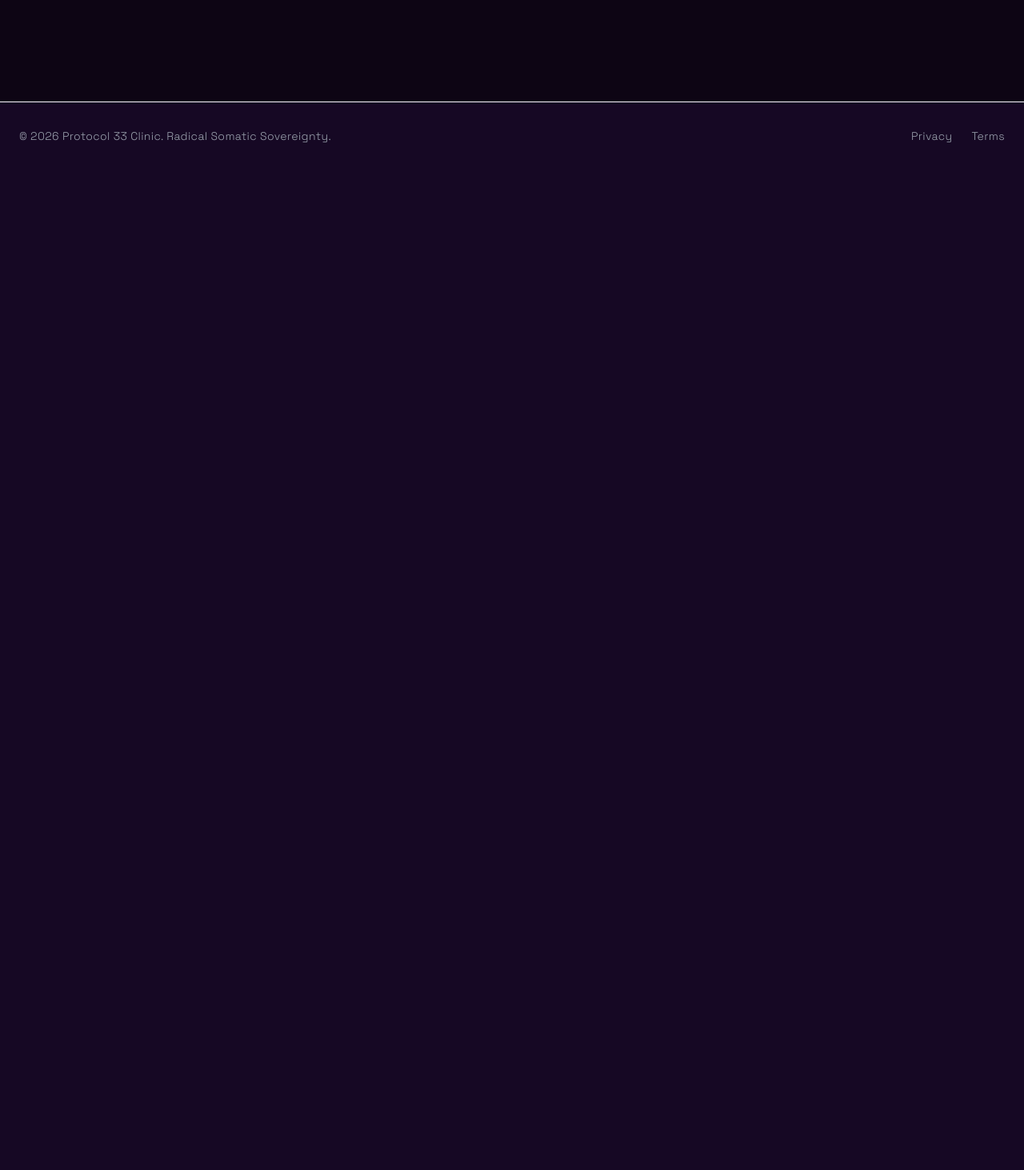
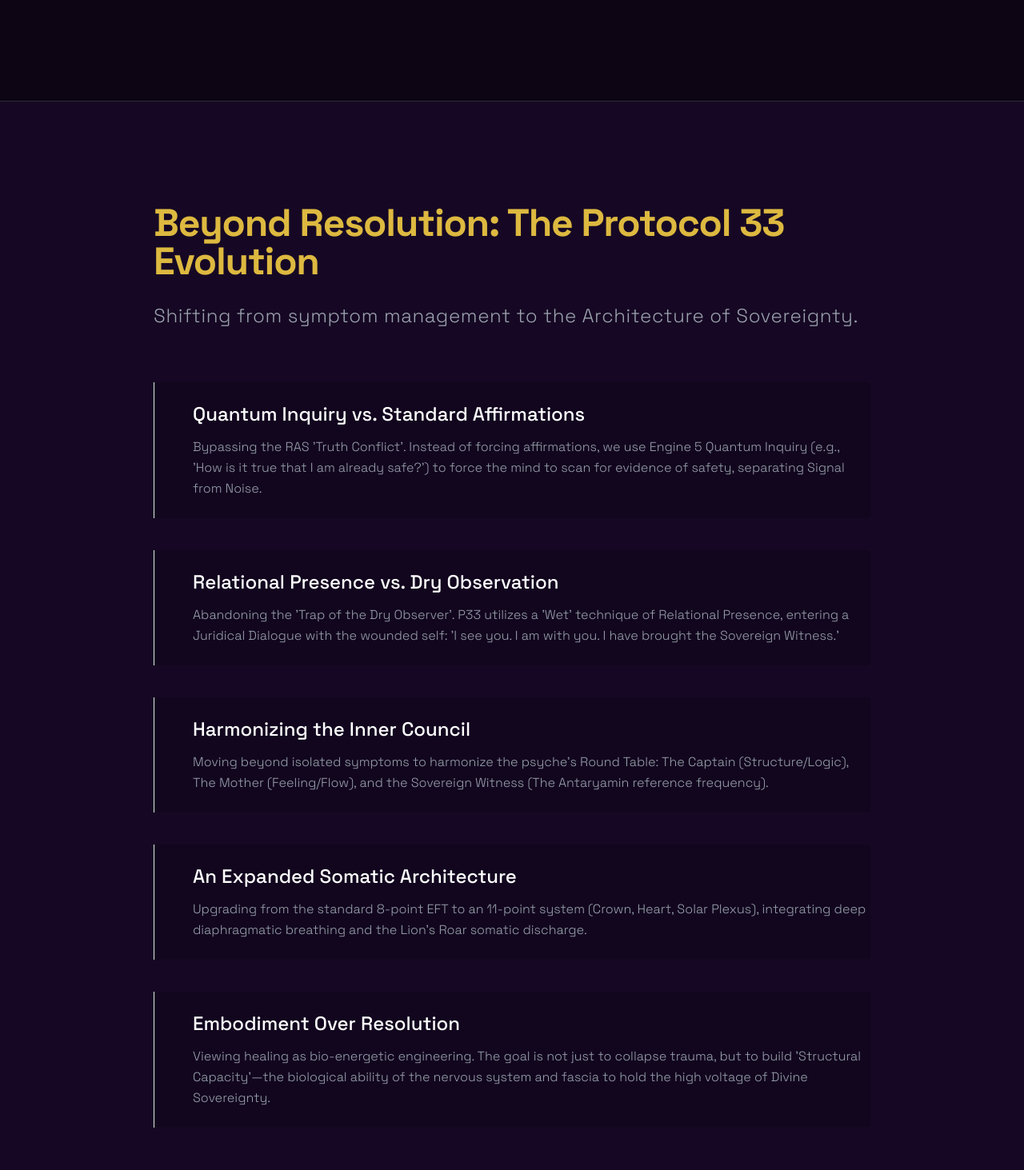
Before and after one commit to Peter999Bright-star/P33-command-centre, a Next.js app: page / in a window 1280 px wide. Shown: the part 2107-3570 px from the top of the page at 80% size. Before the commit the page ends 2319 px from the top, so only its background shows below. Built offline with nearby package versions, Linux system fonts and the light colour scheme.

Commit message:
feat: phase 3.5 alchemical integration and 5 pillars section

```diff
--- a/src/app/page.tsx
+++ b/src/app/page.tsx
@@ -87,6 +87,76 @@
           </div>
         </div>
       </section>
+
+      {/* Step 5: The Alchemical Integration (The Evolution) */}
+      <section className="w-full bg-void-public py-32 px-6">
+        <div className="max-w-4xl mx-auto opacity-0 animate-[var(--animate-slow-fade)]">
+
+          {/* Section Header */}
+          <div className="mb-16">
+            <h2 className="text-3xl md:text-5xl font-bold tracking-tight text-alchemical-gold mb-6">
+              Beyond Resolution: The Protocol 33 Evolution
+            </h2>
+            <p className="text-muted text-xl md:text-2xl font-light tracking-wide leading-relaxed">
+              Shifting from symptom management to the Architecture of Sovereignty.
+            </p>
+          </div>
+
+          {/* The 5 Pillars of Evolution */}
+          <div className="flex flex-col gap-10">
+            {/* Block 1 */}
+            <div className="border-l border-platinum pl-8 md:pl-12 py-6 bg-void-deep/30 rounded-r-sm">
+              <h3 className="text-2xl text-white font-medium mb-3">
+                Quantum Inquiry vs. Standard Affirmations
+              </h3>
+              <p className="text-muted font-light leading-relaxed">
+                Bypassing the RAS 'Truth Conflict'. Instead of forcing affirmations, we use Engine 5 Quantum Inquiry (e.g., 'How is it true that I am already safe?') to force the mind to scan for evidence of safety, separating Signal from Noise.
+              </p>
+            </div>
+
+            {/* Block 2 */}
+            <div className="border-l border-platinum pl-8 md:pl-12 py-6 bg-void-deep/30 rounded-r-sm">
+              <h3 className="text-2xl text-white font-medium mb-3">
+                Relational Presence vs. Dry Observation
+              </h3>
+              <p className="text-muted font-light leading-relaxed">
+                Abandoning the 'Trap of the Dry Observer'. P33 utilizes a 'Wet' technique of Relational Presence, entering a Juridical Dialogue with the wounded self: 'I see you. I am with you. I have brought the Sovereign Witness.'
+              </p>
+            </div>
+
+            {/* Block 3 */}
+            <div className="border-l border-platinum pl-8 md:pl-12 py-6 bg-void-deep/30 rounded-r-sm">
+              <h3 className="text-2xl text-white font-medium mb-3">
+                Harmonizing the Inner Council
+              </h3>
+              <p className="text-muted font-light leading-relaxed">
+                Moving beyond isolated symptoms to harmonize the psyche's Round Table: The Captain (Structure/Logic), The Mother (Feeling/Flow), and the Sovereign Witness (The Antaryamin reference frequency).
+              </p>
+            </div>
+
+            {/* Block 4 */}
+            <div className="border-l border-platinum pl-8 md:pl-12 py-6 bg-void-deep/30 rounded-r-sm">
+              <h3 className="text-2xl text-white font-medium mb-3">
+                An Expanded Somatic Architecture
+              </h3>
+              <p className="text-muted font-light leading-relaxed">
+                Upgrading from the standard 8-point EFT to an 11-point system (Crown, Heart, Solar Plexus), integrating deep diaphragmatic breathing and the Lion's Roar somatic discharge.
+              </p>
+            </div>
+
+            {/* Block 5 */}
+            <div className="border-l border-platinum pl-8 md:pl-12 py-6 bg-void-deep/30 rounded-r-sm">
+              <h3 className="text-2xl text-white font-medium mb-3">
+                Embodiment Over Resolution
+              </h3>
+              <p className="text-muted font-light leading-relaxed">
+                Viewing healing as bio-energetic engineering. The goal is not just to collapse trauma, but to build 'Structural Capacity'—the biological ability of the nervous system and fascia to hold the high voltage of Divine Sovereignty.
+              </p>
+            </div>
+          </div>
+
+        </div>
+      </section>
     </div>
   );
 }
```
